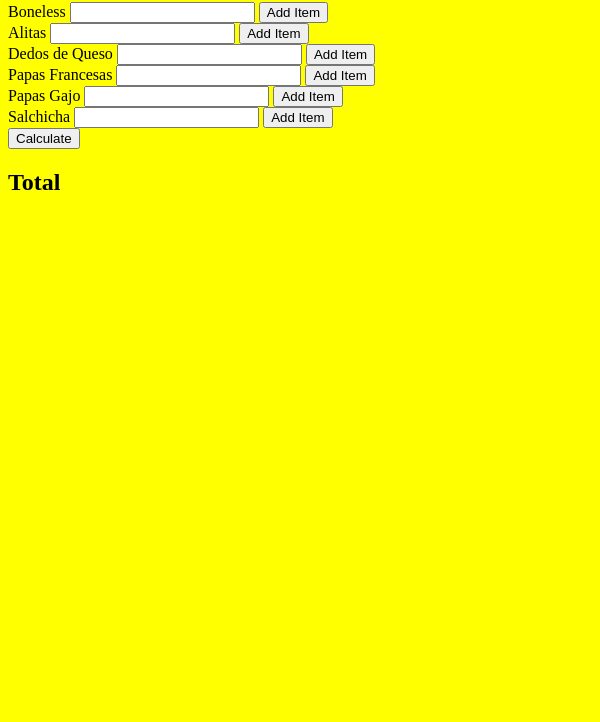
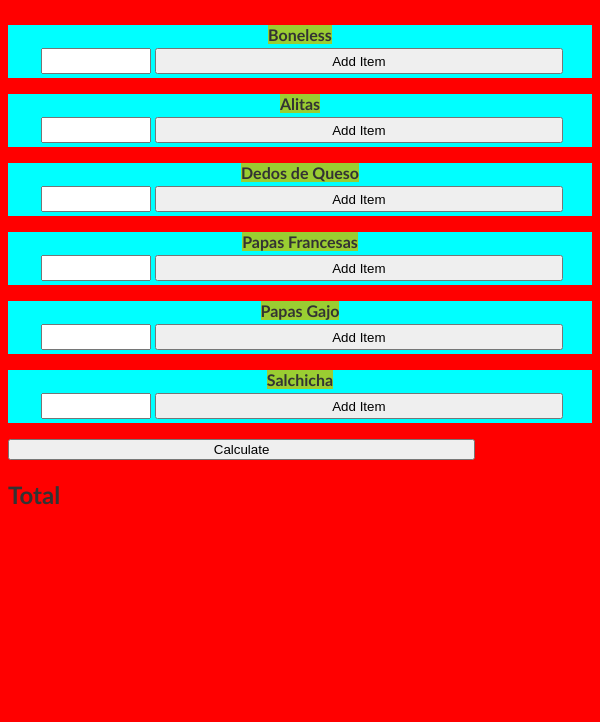
Before and after one commit to axelquartz/expenses_tracker, a website: page index.html in a window 600 px wide. Shown: the part 78-800 px from the top of the page. Drawn offline with Linux system fonts and the light colour scheme.

Commit message:
Style the inputs part 1

```diff
--- a/index.html
+++ b/index.html
@@ -9,35 +9,47 @@
 </head>
 <body>
     <h1>Expenses Tracker</h1>
-    <div class="itemInput">
+    <div class="item-input">
         <label for="item-name">Boneless</label>
+        <div class="input">
             <input type="number" name="item-value" id="user-boneless-quantity">
             <button id="boneless-add-btn">Add Item</button>
         </div>
-    <div class="itemInput">
+    </div>
+    <div class="item-input">
         <label for="item-name">Alitas</label>
+        <div class="input">
             <input type="number" name="item-value" id="user-alitas-quantity">
             <button id="alitas-add-btn">Add Item</button>
         </div>
-    <div class="itemInput">
+    </div>
+    <div class="item-input">
         <label for="item-name">Dedos de Queso</label>
+        <div class="input">
             <input type="number" name="item-value" id="user-dedos-quantity">
             <button id="dedos-add-btn">Add Item</button>
         </div>
-    <div class="itemInput">
+    </div>
+    <div class="item-input">
         <label for="item-name">Papas Francesas</label>
+        <div class="input">
             <input type="number" name="item-value" id="user-francesas-quantity">
             <button id="francesas-add-btn">Add Item</button>
         </div>
-    <div class="itemInput">
+    </div>
+    <div class="item-input">
         <label for="item-name">Papas Gajo</label>
+        <div class="input">
             <input type="number" name="item-value" id="user-gajo-quantity">
             <button id="gajo-add-btn">Add Item</button>
         </div>
-    <div class="itemInput">
+    </div>
+    <div class="item-input">
         <label for="item-name">Salchicha</label>
+        <div class="input">
             <input type="number" name="item-value" id="user-salchicha-quantity">
             <button id="salchicha-add-btn">Add Item</button>
+        </div>
     </div>
     <div id="result">
         <button class="calc-btn">Calculate</button>
--- a/src/style.css
+++ b/src/style.css
@@ -1,3 +1,61 @@
-body {
-    background-color: yellow;
+/* Normal Mode */
+@media screen and (max-width: 600px) {
+    body {
+        background-color: green;
+    }
+    h1 {
+        color: #333;
+        font-family: 'Gill Sans', 'Gill Sans MT', Calibri, 'Trebuchet MS', sans-serif;
+        text-align: center;
+        margin: 32px 0;
+    }
+
+    h2 {
+        color: #333;
+        font-family: 'Gill Sans', 'Gill Sans MT', Calibri, 'Trebuchet MS', sans-serif;
+    }
+
+    label {
+        color: #333;
+        font-family: 'Gill Sans', 'Gill Sans MT', Calibri, 'Trebuchet MS', sans-serif;
+        font-weight: 700;
+        background-color: yellowgreen;
+    }
+
+    .item-input {
+        background-color: aqua;
+        margin: auto;
+        display: flex;
+        flex-direction: column;
+        flex-wrap: wrap;
+        align-items: center;
+        margin: 16px auto;
+        width: 100%;
+    }
+
+    .input {
+        display: flex;
+        flex-direction: row;
+        justify-content: space-between;
+        width: 90%;
+        margin: 4px auto;
+    }
+
+    input {
+        width: 20%;
+        margin: 0 4px;
+        height: 20px;
+    }
+
+    button {
+        width: 80%;
+    }
+
+
 }
+
+@media screen and (min-width: 600px) {
+    body {
+        background-color: red;
+    }
+}
```
Lines whose indentation alone changed are shown as unchanged.
